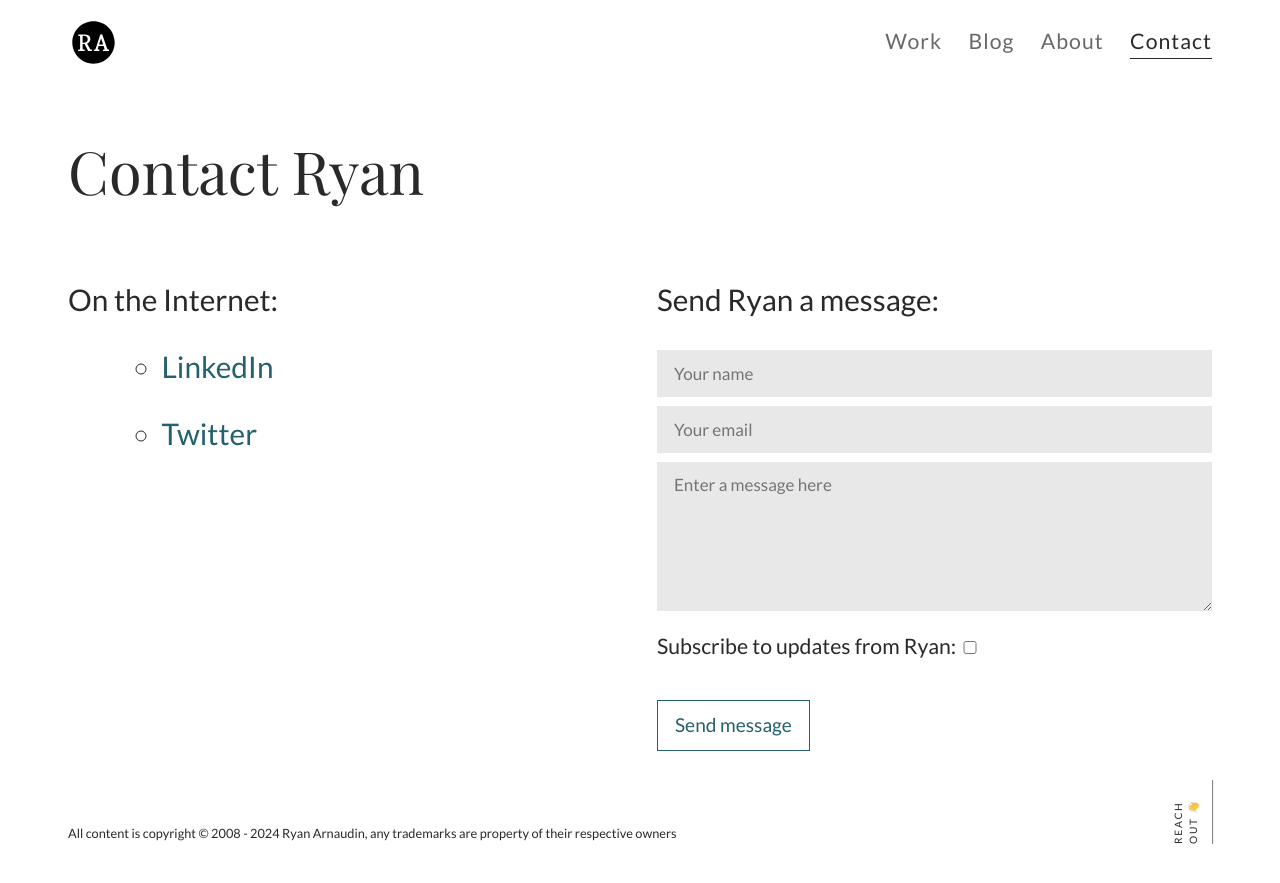
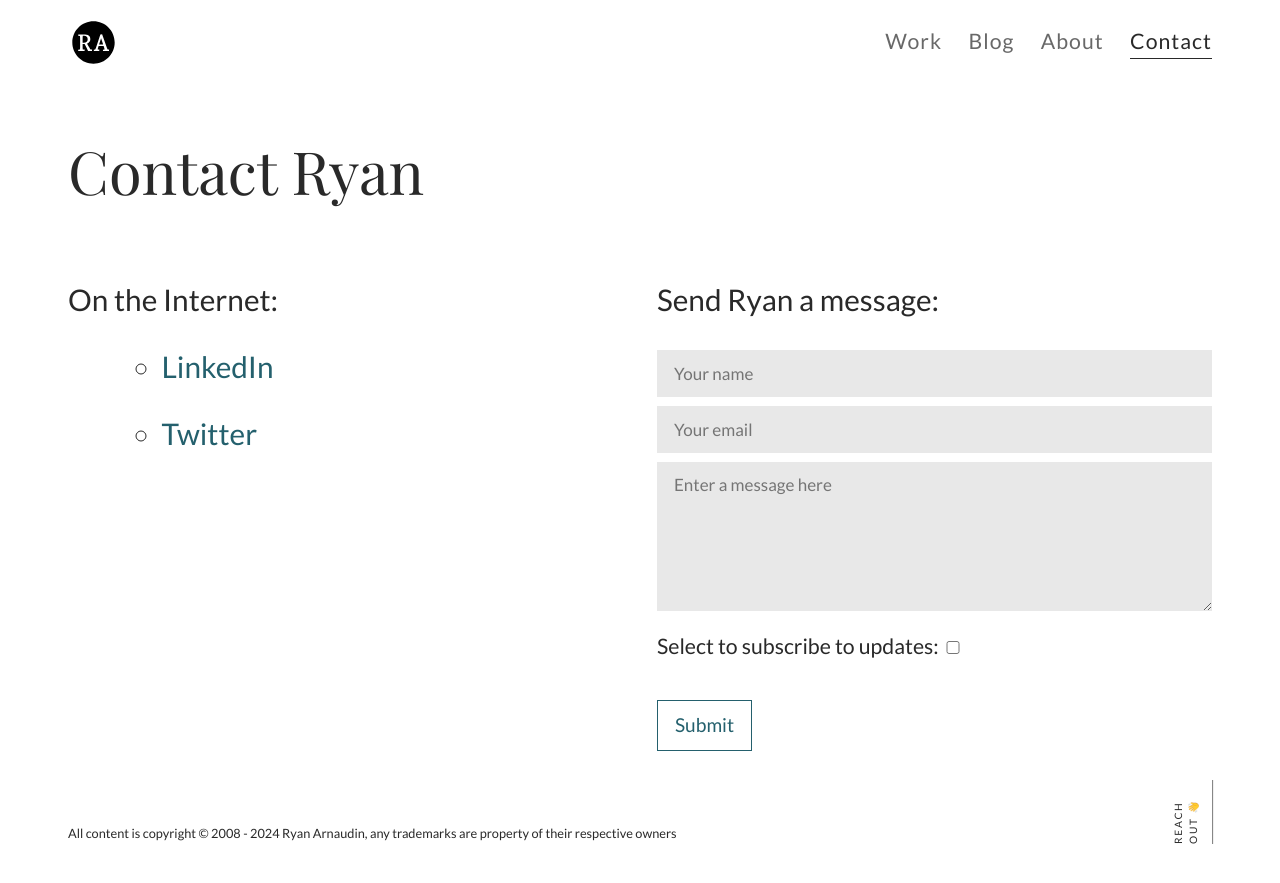
Before and after one commit to arnaudin/arnaudin.github.io, a Jekyll site: the page built from _pages/contact.html, in a window 1280 px wide. Shown: the top 883 px of the page. Built offline with Jekyll 4.4.1, drawn with Linux system fonts in a browser that asks for light colours; nearby versions of some CDN libraries.

Commit message:
Update contact form

```diff
--- a/_pages/contact.html
+++ b/_pages/contact.html
@@ -19,7 +19,6 @@ priority: 0.9
 </div>
 <div class="contact-wrapper">
   <div class="contact">
-
     <aside class="contact-intro">
       <p class="paragraph-large">
         On the Internet:
@@ -42,16 +41,16 @@ priority: 0.9
         <input type="text" name="name" placeholder="Your name" required="required">
         <input type="email" name="email" placeholder="Your email" required="required">
         <textarea name="message" rows="5" placeholder="Enter a message here" required="required"></textarea>
-        <label>Subscribe to updates from Ryan:
+        <label>Select to subscribe to updates:
           <input type="checkbox" name="$subscribe" value="yes" unchecked>
         </label>
         <input type="text" name="honeypot" style="display:none">
         <input type="hidden" name="accessKey" value="0a6a6242-45f0-47b6-b295-a244e58e7765">
         <input type="hidden" name="subject" value="Contact us from - ryanarnaudin.com" />
         <input type="hidden" name="replyTo" value="@">
-        <input type="hidden" name="redirectTo" value="https://ryanarnaudin.com/">
+        <input type="hidden" name="redirectTo" value="/confirmation">
         <br>
-        <button class="button-secondary" type="submit">Send message</button>
+        <button class="button-secondary" type="submit">Submit</button>
       </form>
     </div>
 
```
